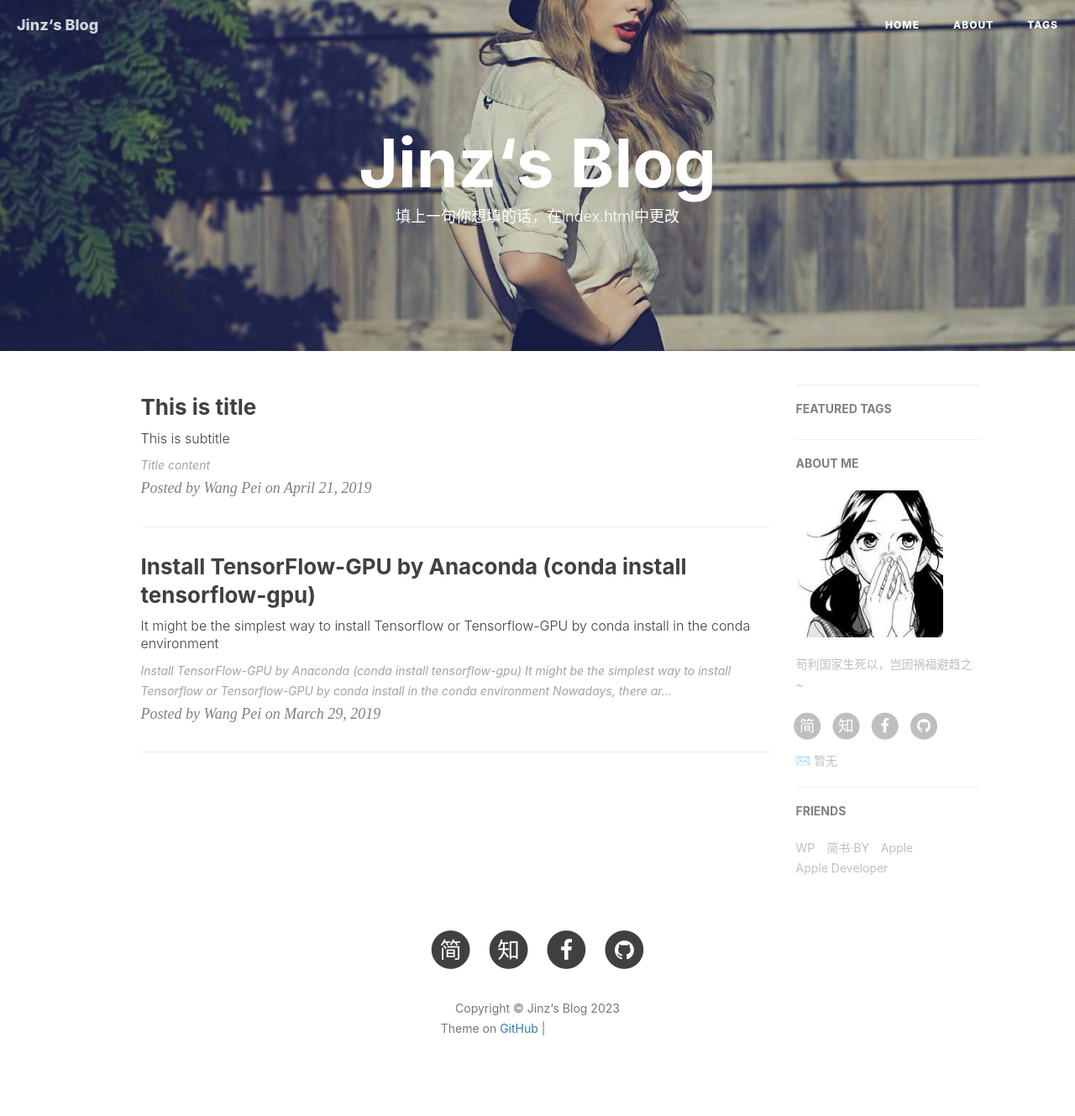
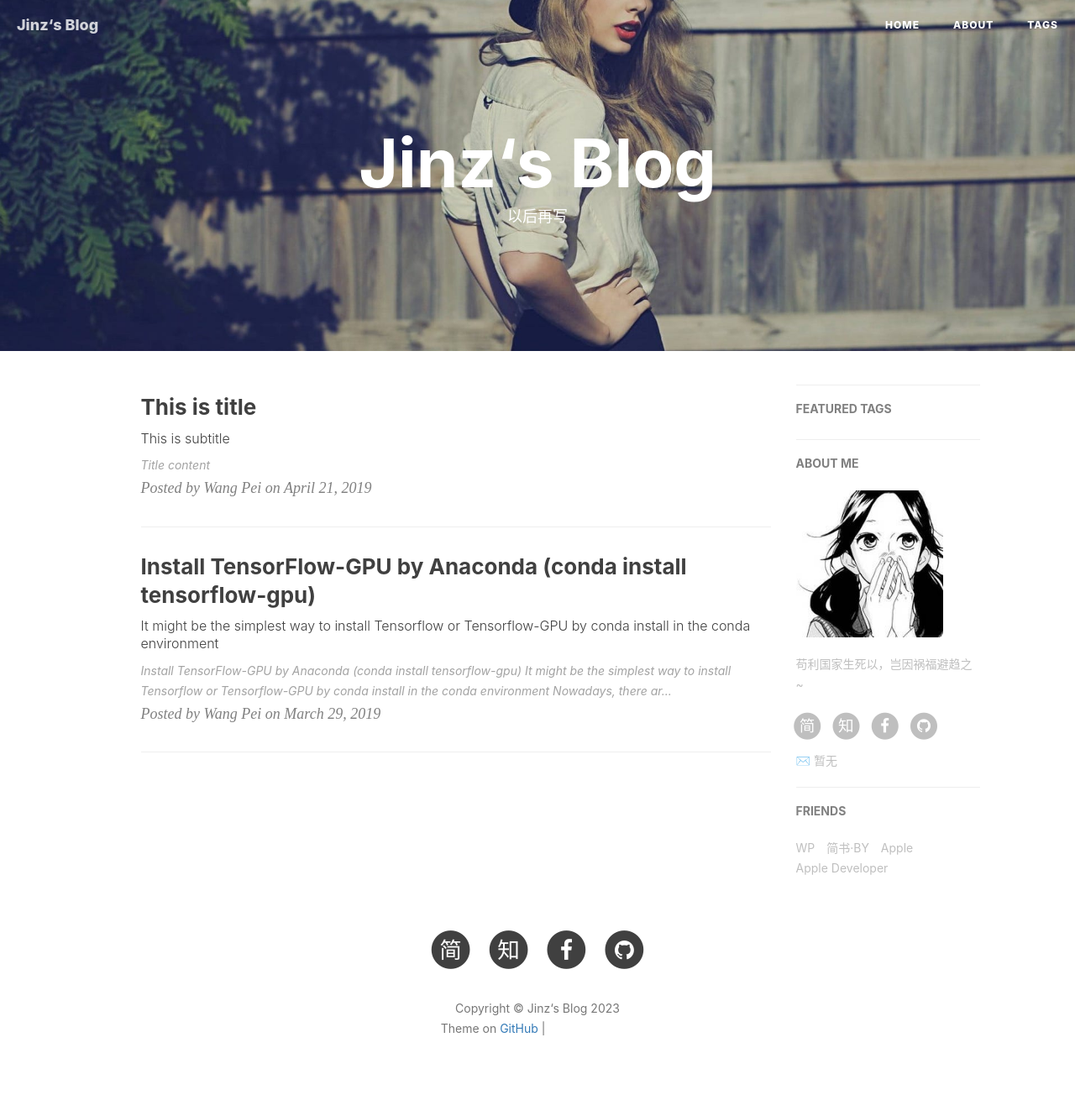
Before and after one commit to Jinz-HU/Jinz-HU.github.io, a Jekyll site: the page built from index.html, in a window 1280 px wide. Shown: the whole page at 84% size. Built offline with Jekyll 4.4.1, drawn with Linux system fonts in a browser that asks for light colours; nearby versions of some CDN libraries; the list of posts is cut into pages by our own code; comment, search, counter and statistics services are not loaded; grey boxes are pictures that could not be loaded.

Commit message:
Update index.html

```diff
--- a/index.html
+++ b/index.html
@@ -1,6 +1,6 @@
 ---
 layout: page
-description: "填上一句你想填的话，在index.html中更改"
+description: "以后再写"
 ---
 
 {% for post in paginator.posts %}
```
